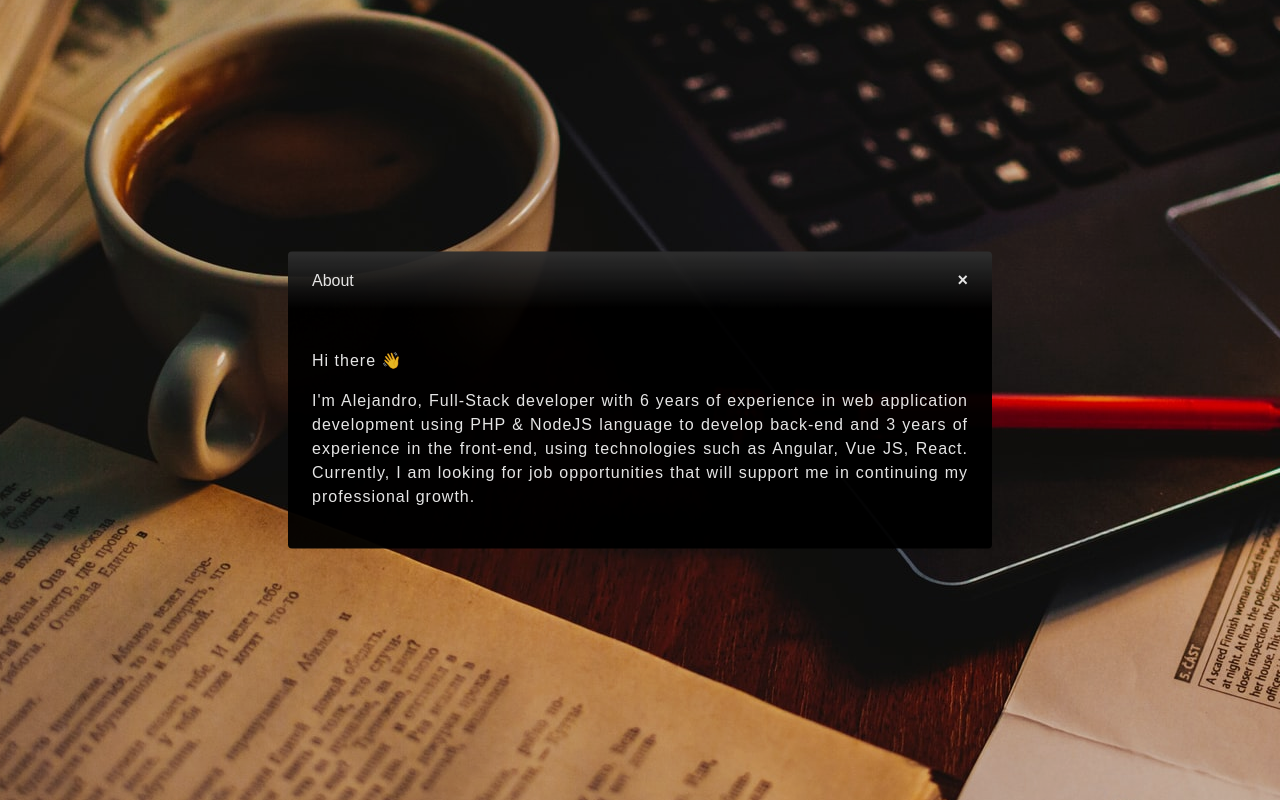
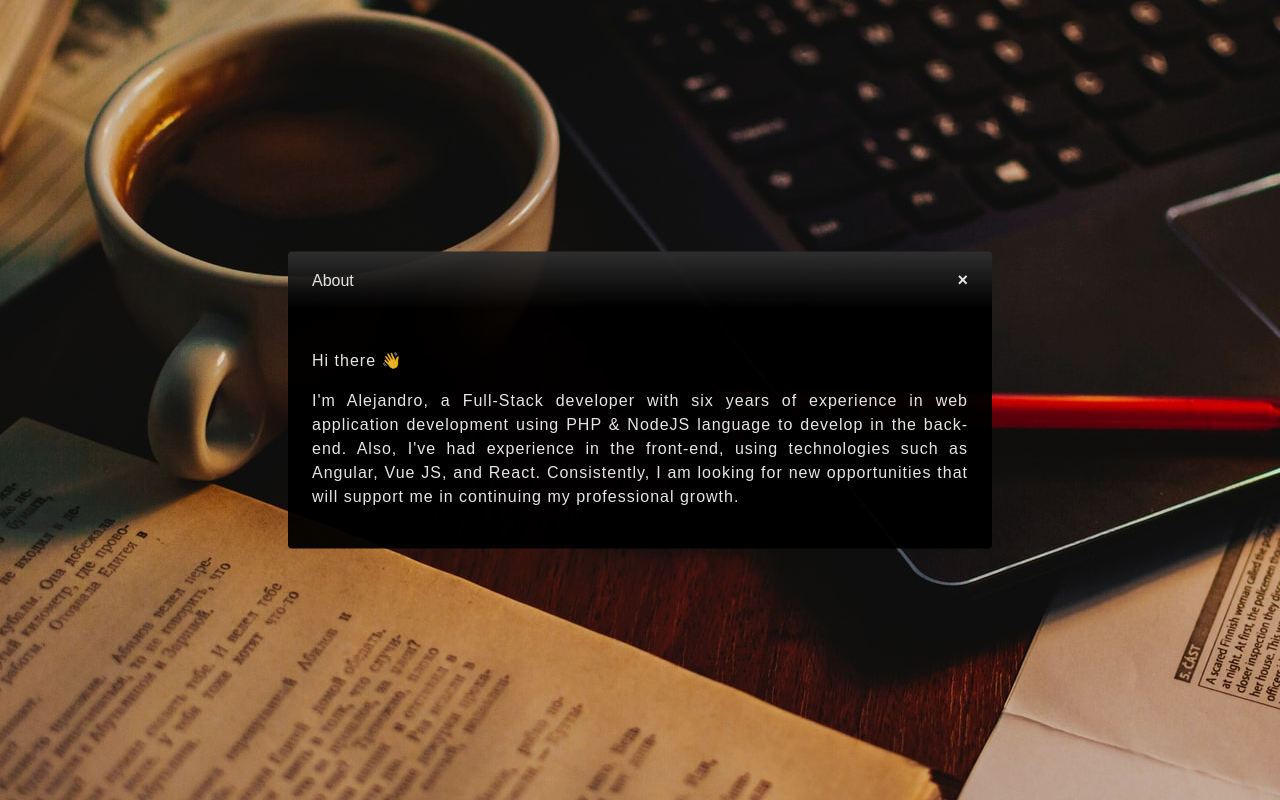
Before and after one commit to zikeron/portfolio, a React app: page / in a window 1280 px wide. Both pictures are taken after a click on the link "ABOUT". Built offline with nearby package versions, Linux system fonts and the light colour scheme; a web font is replaced by a local one.

Commit message:
Update About.jsx

```diff
--- a/src/components/About/About.jsx
+++ b/src/components/About/About.jsx
@@ -8,11 +8,11 @@ export default () => {
         <p> Hi there 👋 </p>
         <p>
           {' '}
-          I'm Alejandro, Full-Stack developer with 6 years of experience in web
-          application development using PHP & NodeJS language to develop
-          back-end and 3 years of experience in the front-end, using
-          technologies such as Angular, Vue JS, React. Currently, I am looking
-          for job opportunities that will support me in continuing my
+          I'm Alejandro, a Full-Stack developer with six years of experience in web
+          application development using PHP & NodeJS language to develop in
+          the back-end. Also, I've had experience in the front-end, using
+          technologies such as Angular, Vue JS, and React. Consistently, I am looking
+          for new opportunities that will support me in continuing my
           professional growth.
         </p>
       </div>
```
